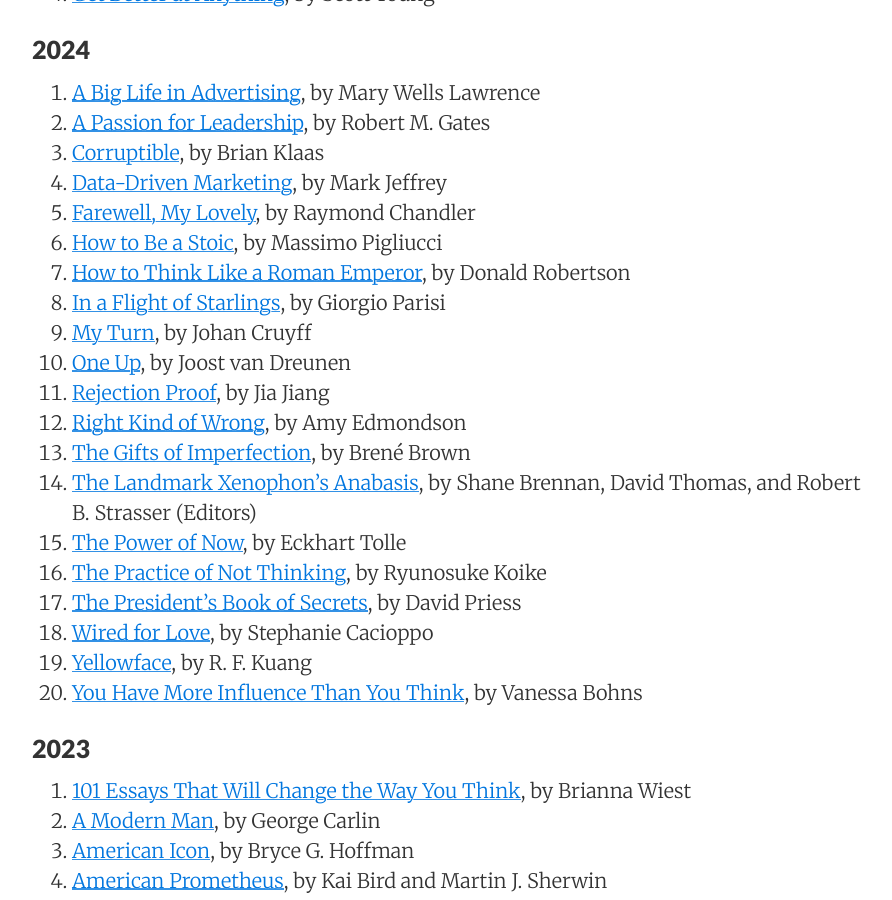
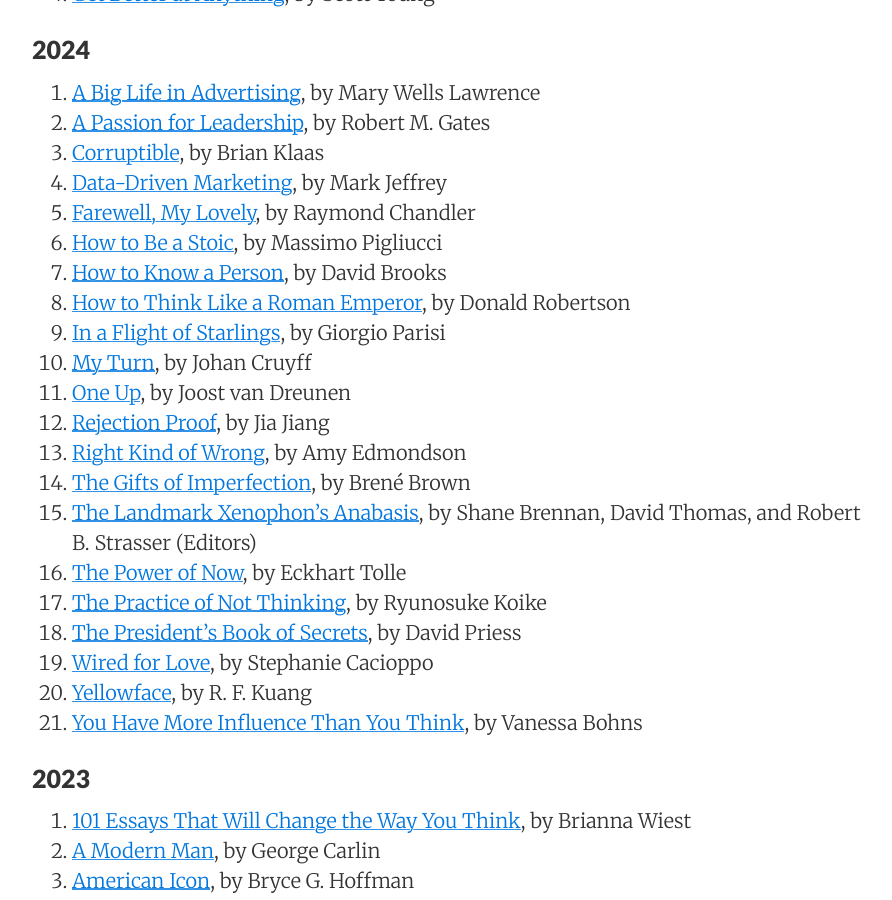
Before and after one commit to sewardlee337/sewardlee337.github.io, a Jekyll site: the page built from readinglist.md, in a window 1280 px wide and 900 px high, scrolled down 530 px. Shown: the whole window, without its empty margins (188-1080 px from the left). Built offline with Jekyll 4.4.1, drawn with Linux system fonts in a browser that asks for light colours; nearby versions of some CDN libraries.

Commit message:
update reading list

```diff
--- a/readinglist.md
+++ b/readinglist.md
@@ -26,6 +26,7 @@ _"My alma mater was books, a good library... I could spend the rest of my life r
 1. [Data-Driven Marketing](https://www.amazon.com/Data-Driven-Marketing-Metrics-Everyone-Should/dp/0470504544), by Mark Jeffrey
 1. [Farewell, My Lovely](https://www.amazon.com/Farewell-My-Lovely-Raymond-Chandler/dp/0394758277), by Raymond Chandler
 1. [How to Be a Stoic](https://www.amazon.com/How-Be-Stoic-Ancient-Philosophy/dp/0465097952), by Massimo Pigliucci
+1. [How to Know a Person](https://www.amazon.com/How-Know-Person-Seeing-Others/dp/059323006X), by David Brooks
 1. [How to Think Like a Roman Emperor](https://www.amazon.com/How-Think-Like-Roman-Emperor/dp/1250196620), by Donald Robertson
 1. [In a Flight of Starlings](https://www.amazon.com/Flight-Starlings-Wonders-Complex-Systems/dp/059349315X), by Giorgio Parisi
 1. [My Turn](https://www.amazon.com/My-Turn-Autobiography-Johan-Cruyff/dp/150981390X), by Johan Cruyff
```
